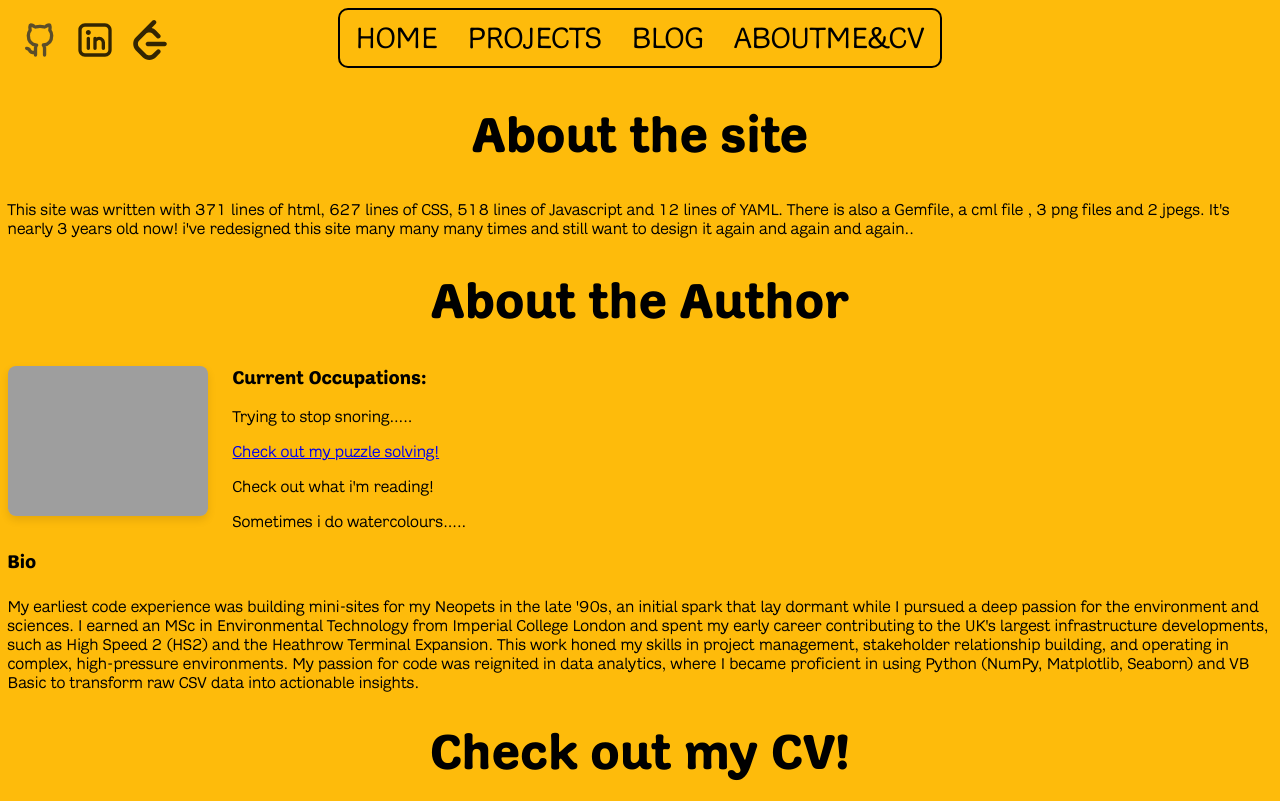
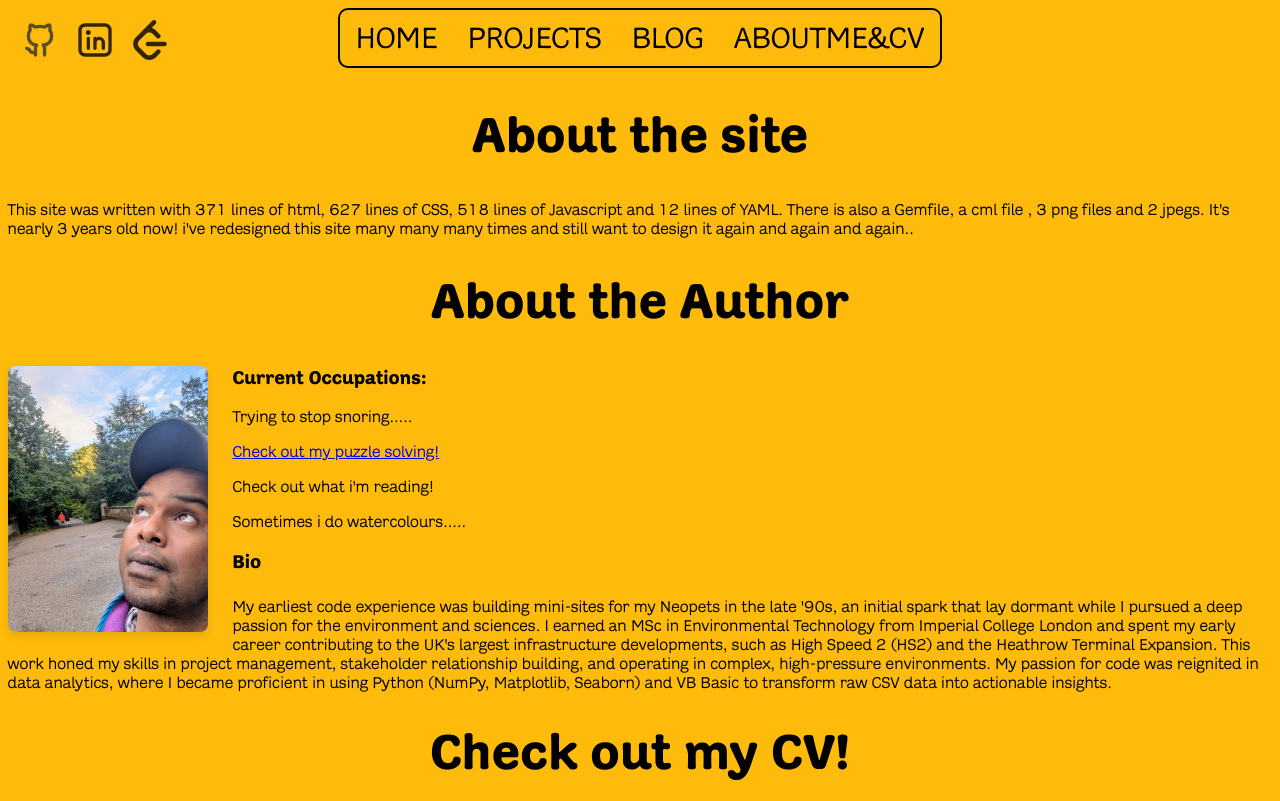
Before and after one commit to HabadOlad/habadolad.github.io, a Jekyll site: the page built from cv.html, in a window 1280 px wide. Shown: the top 801 px of the page. Built offline with Jekyll 4.4.1, drawn with Linux system fonts in a browser that asks for light colours; grey boxes are pictures that could not be loaded.

Commit message:
feat:removed body tags and fixed jekyll tags

```diff
--- a/cv.html
+++ b/cv.html
@@ -13,8 +13,10 @@ body_class: "cv-page"
 </p>
 <p></p>
 <h1>About the Author</h1>
-<img src="{{ '/assets/images/mestaringatarainbow.jpeg' | relative_url }}
-alt="Habad Olad Profile Photo" class="floated-profile-img" />
+<img
+  src="{{ '/assets/images/mestaringatarainbow.jpeg' | relative_url }}"
+  alt="Habad Olad Profile Photo"
+  class="floated-profile-img" />
 <h3>Current Occupations:</h3>
 <p>Trying to stop snoring.....</p>
 <a href="https://leetcode.com/u/HabadOlad/" target="_blank"
```
